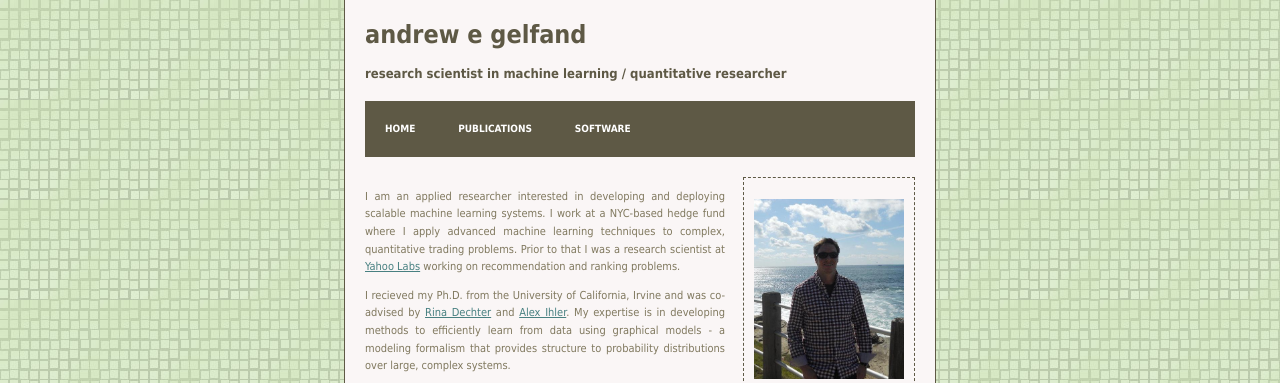
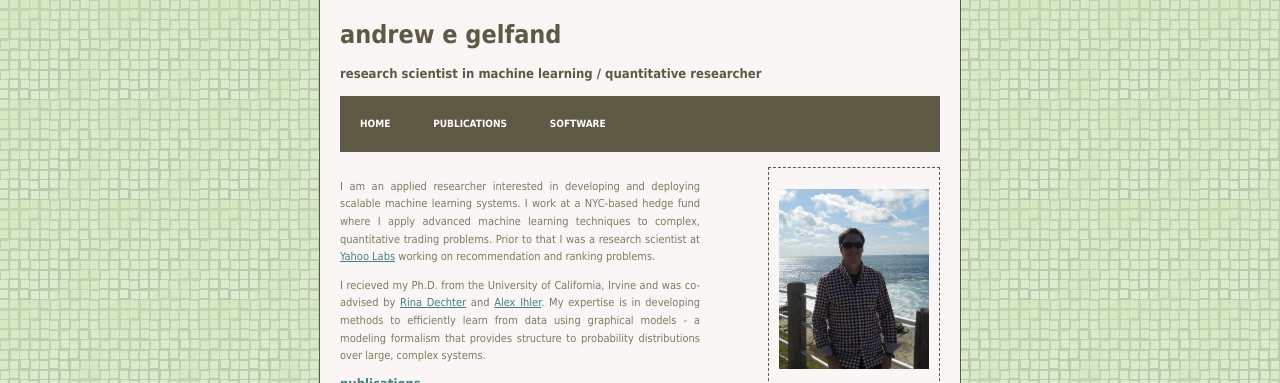
Before and after one commit to aegelfand/aegelfand.github.io, a plain HTML site: page index.html in a window 1280 px wide. Shown: the top 383 px of the page. Drawn offline with Linux system fonts and the light colour scheme.

Commit message:
Adjust width of main area.

```diff
--- a/default.css
+++ b/default.css
@@ -80,8 +80,8 @@ a:hover {
 /** MENU */
 
 #menu {
-	margin: 20px auto;
-	width: 550px;
+	margin: 15px auto;
+	width: 600px;
     padding: 20px 0px 20px 0px;
 	background-color: #5E5945;
 	font-size: 10px;
@@ -124,7 +124,7 @@ html>body #menu {
 
 #content {
 	margin: auto;
-	width: 550px;
+	width: 600px;
 	padding: 20px;
 	background-color: #FAF6F6;
 	border-left: 1px solid #5E5945;
@@ -165,7 +165,7 @@ html>body #menu {
 
 #footer p {
 	margin: 0px auto;
-	width: 550px;
+	width: 600px;
     padding: 10px 0px 10px 0px;
 	background-color: #5E5945;
 	font-size: 10px;
```
